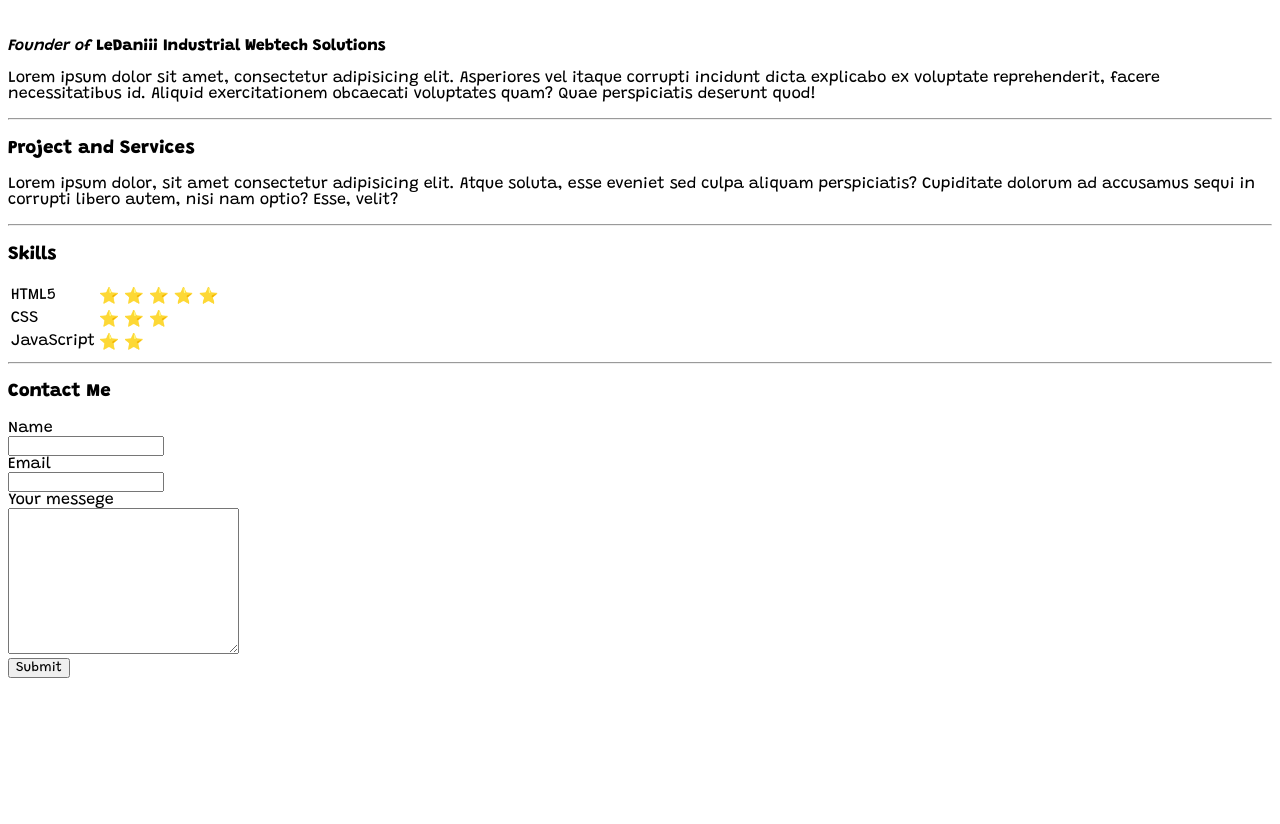
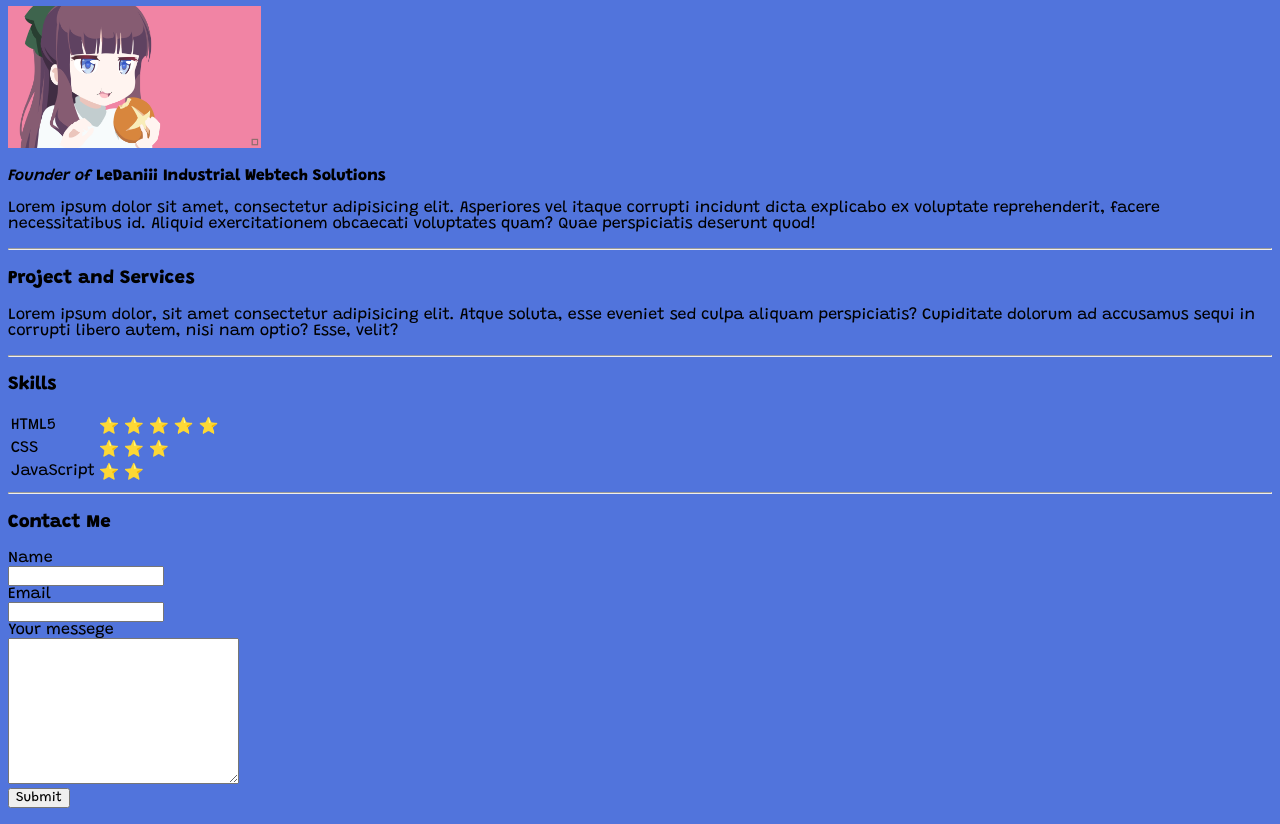
Before and after one commit to LeDaniii/personal_HTML_Website, a plain HTML site: page index.html in a window 1280 px wide. Shown: the part 68-892 px from the top of the page. Before the commit the page ends 800 px from the top, so only its background shows below. Drawn offline with Linux system fonts and the light colour scheme.

Commit message:
Add picture + background color

```diff
--- a/index.html
+++ b/index.html
@@ -12,8 +12,9 @@
     <link rel="stylesheet" href="style.css" />
     <title>Personal Webside HTML</title>
   </head>
-  <body>
+  <body style="background-color: #5174dc;">
     <h1>Daniel Matzer</h1>
+    <img src="./picture/newgame.jpg" alt="picture" width="20%">
     <br />
     <p><i>Founder of </i><b>LeDaniii Industrial Webtech Solutions</b></p>
     <p>
```
Also changed, not shown: picture/newgame.jpg (added).
